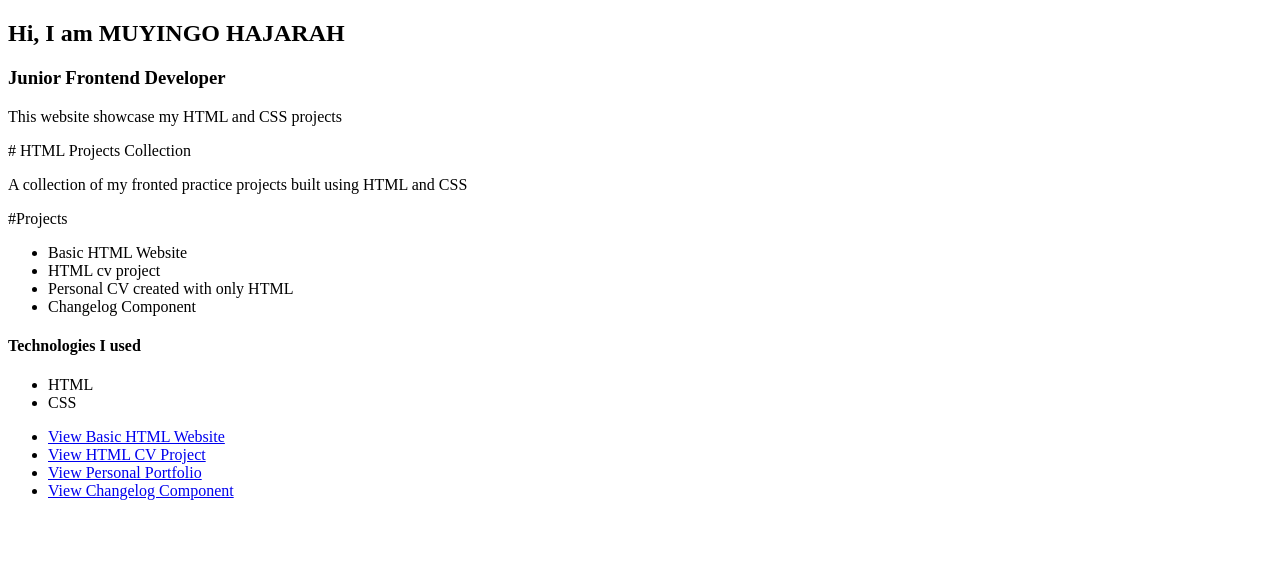
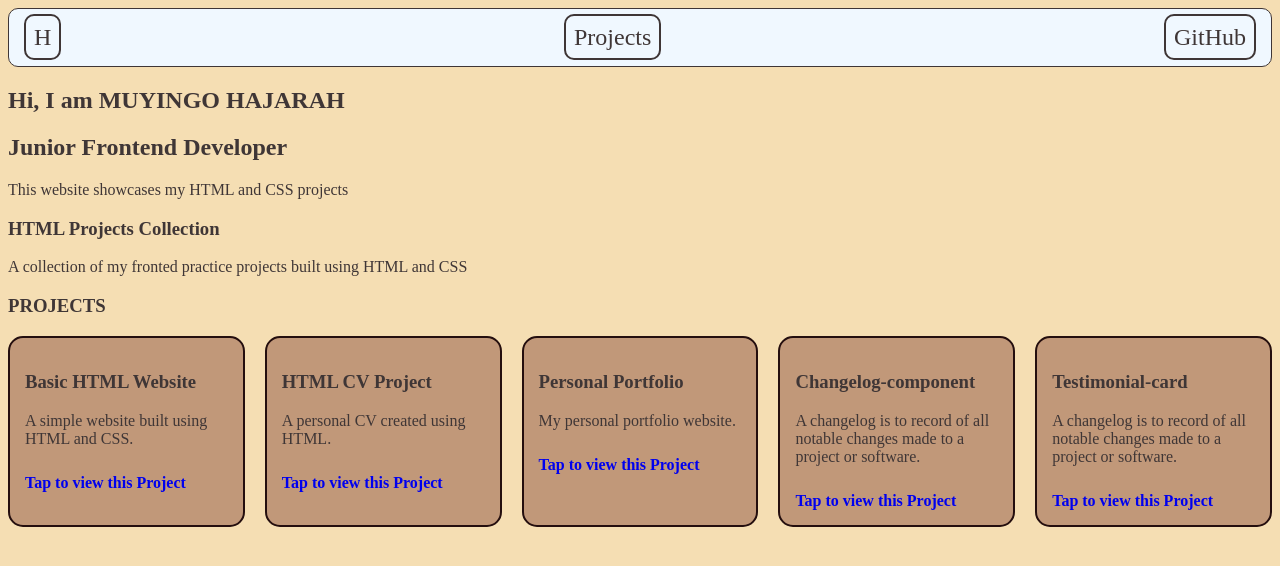
Before and after one commit to hajarah560/html_projects, a plain HTML site: page index.html in a window 1280 px wide. Drawn offline with Linux system fonts and the light colour scheme.

Commit message:
modified page

```diff
--- a/index.html
+++ b/index.html
@@ -5,44 +5,84 @@
     <meta charset="UTF-8">
     <meta name="viewport" content="width=device-width, initial-scale=1.0">
     <title>Document</title>
+    <link rel="stylesheet" href="style.css">
 </head>
 
 <body>
-    <h2>Hi, I am MUYINGO HAJARAH</h2>
-    <p>
-    <h3>Junior Frontend Developer</h3>
-    </p>
-    <p>This website showcase my HTML and CSS projects</p>
+    <header>
+        <nav id="nav-1">
+            <a href="/">H</a>
+        </nav>
+        <nav id="nav-2">
+            <a href="#projects">Projects</a>
+        </nav>
+        <nav id="nav-3">
+            <a href="https://github.com/hajarah560/html_projects" target="_blank">GitHub</a>
+        </nav>
+    </header>
+    <section class="hero">
+        <h1>
+            Hi, I am <span id="my-name">MUYINGO HAJARAH</span>
+        </h1>
+        <h2>Junior Frontend Developer</h2>
+        <p>This website showcases my HTML and CSS projects</p>
+    </section>
 
-    # HTML Projects Collection
-    <P> A collection of my fronted practice projects built using HTML and CSS</P>
 
-    #Projects
-    <ul>
-        <li>Basic HTML Website </li>
-        <li>HTML cv project</li>
-        <li>Personal CV created with only HTML</li>
-        <li>Changelog Component</li>
-    </ul>
+    <h3>HTML Projects Collection</h3>
+    <p> A collection of my fronted practice projects built using HTML and CSS</p>
 
-    <h4>Technologies I used</h4>
-    <ul>
-        <li>HTML</li>
-        <li>CSS</li>
-    </ul>
 
-    <nav>
+    <h3 id="projects-title">PROJECTS</h3>
+
+    <div class="projects-container">
+
+        <div class="project-card">
+            <h3>Basic HTML Website</h3>
+            <p>A simple website built using HTML and CSS.</p>
+            <a href="./01-basic-html-website/index.html" class="btn">Tap to view this Project</a>
+        </div>
+
+        <div class="project-card">
+            <h3>HTML CV Project</h3>
+            <p>A personal CV created using HTML.</p>
+            <a href="./02-html-cv-project/index.html" class="btn">Tap to view this Project</a>
+        </div>
+
+        <div class="project-card">
+            <h3>Personal Portfolio</h3>
+            <p>My personal portfolio website.</p>
+            <a href="./03-personal-portfolio/index.html" class="btn">Tap to view this Project</a>
+        </div>
+
+
+        <div class="project-card">
+            <h3>Changelog-component</h3>
+            <p>A changelog is to record of all notable changes made to a project or software.</p>
+            <a href= "./04-changelog-component/index.html" class="btn">Tap to view this Project</a>
+        </div>
+
+         <div class="project-card">
+            <h3>Testimonial-card</h3>
+            <p>A changelog is to record of all notable changes made to a project or software.</p>
+            <a href= "./05-testimonial-card/index.html"  class="btn">Tap to view this Project</a>
+        </div>
+    </div>
+
+    <!--<div class="projects-card">
         <ul>
+            <li><a href="./01-basic-html-website/index.html" class="btn">Basic HTML Website</a></li>
 
-            <li><a href="1.basic-html-website/"> View Basic HTML Website</a></li>
+            <li><a href="./02-html-cv-project/index.html" class="btn">HTML CV Project</a></li>
 
-            <li><a href="2.html-cv-project/">View HTML CV Project</a></li>
+            <li><a href="./03-personal-portfolio/index.html" class="btn">Personal Portfolio</a></li>
 
-            <li><a href="3.personal-portfolio/">View Personal Portfolio</a></li>
+            <li><a href="./04-changelog-component/index.html" class="btn">Changelog Component</a></li>
 
-            <li><a href="4.changelog-component/"> View Changelog Component</a></li>
+            <li><a href="./05-testimonial-card/index.html" class="btn">Changelog Component</a></li>
             <ul>
-    </nav>
+    </div> -->
+
 
 </body>
 
--- /dev/null
+++ b/style.css
@@ -0,0 +1,65 @@
+body {
+    background-color: wheat;
+    color: rgb(63, 54, 54);
+    min-height: 100vh;
+}
+header {
+    display: flex;
+    justify-content: space-between;
+    align-items: center;
+    border: 1px solid;
+
+    position: sticky;
+    top: 0;
+    left: 0;
+    z-index: 1000;
+    max-width: 100%;
+    margin: 0 0 20px 0;
+    padding: 15px;
+    background-color: aliceblue;
+    border-radius: 10px;
+
+    nav a {
+        color: rgb(63, 54, 54);
+        border: 2px solid rgb(63, 54, 54);
+        text-decoration: none;
+        padding: 0.5rem;
+        font-size: 1.5rem;
+        border-radius: 10px;
+
+        &:hover {
+            background-color: rgb(196, 170, 123);
+        }
+    }
+}
+
+.btn{
+    text-decoration: none;
+    font-weight: 500;
+
+}
+
+.projects-container {
+    display: grid;
+    grid-template-columns: repeat(5, 1fr);
+    gap: 20px;
+}
+
+.project-card {
+    text-decoration: none;
+    padding: 15px;
+    background: rgb(193, 152, 121);
+    border-radius: 15px;
+    border: 2px solid #240e0e;
+}
+
+.project-card:hover {
+    transform: translateY(-8px);
+}
+
+.project-card a {
+    display: inline-block;
+    margin-top: 10px;
+    text-decoration: none;
+    font-weight: bold;
+}
```
Also changed, not shown: 02-html-cv-project/index.html (renamed from 02-html-cv-project/my_cv.html), 03-personal-portfolio/articles.html (renamed from 03-personal-potifolio/articles.html), 03-personal-portfolio/contact.html (renamed from 03-personal-potifolio/contact.html), 03-personal-portfolio/index.html (renamed from 03-personal-potifolio/index.html), 03-personal-portfolio/projects.html (renamed from 03-personal-potifolio/projects.html), 03-personal-portfolio/style.css (renamed from 03-personal-potifolio/style.css).
